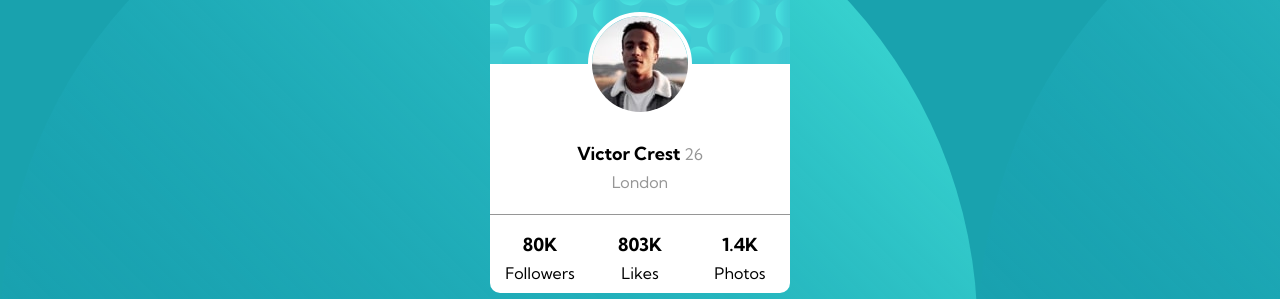
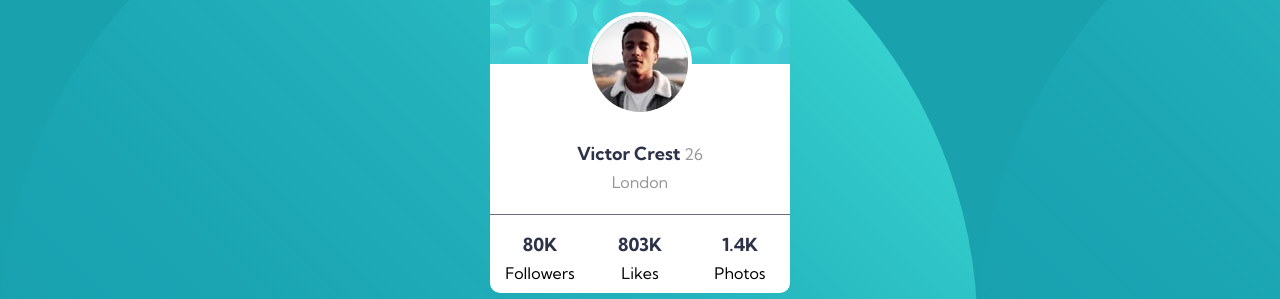
Before and after one commit to bohirrahimov/frontendchallenge_profile_card, a plain HTML site: page index.html in a window 1280 px wide. Shown: the part 158-457 px from the top of the page. Drawn offline with Linux system fonts and the light colour scheme.

Commit message:
Fix Colors

```diff
--- a/css/styles.css
+++ b/css/styles.css
@@ -21,7 +21,7 @@ body{
 }
 .middle{
   height: 150px;
-  border-bottom: 1px solid hsl(0, 0%, 59%);
+  border-bottom: 1px solid hsl(227, 10%, 46%);
   text-align: center;
 }
 .center{
@@ -42,6 +42,7 @@ body{
   line-height: 2;
   font-weight: 700;
   font-size: 18px;
+  color: hsl(229, 23%, 23%);
 }
 .name-text{
   position: relative;
```
